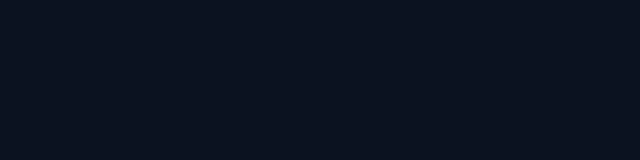
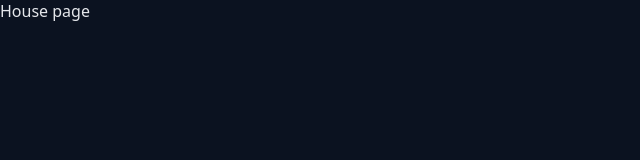
Before and after one commit to dbailey1564/roll-et, a React (Vite) app: page /roll-et/house in a window 1280 px wide. Before the commit this address had no page. Shown: the top 160 px of the page, without its empty margins (0-640 px from the left). Built offline with nearby package versions, Linux system fonts and the light colour scheme.

Commit message:
feat: add player and house routes

```diff
--- /dev/null
+++ b/src/House.tsx
@@ -0,0 +1 @@
+export default function House() { return <div>House page</div>; }
--- /dev/null
+++ b/src/Player.tsx
@@ -0,0 +1 @@
+export default function Player() { return <div>Player page</div>; }
--- a/src/main.tsx
+++ b/src/main.tsx
@@ -2,6 +2,8 @@ import React from 'react'
 import ReactDOM from 'react-dom/client'
 import { BrowserRouter, Routes, Route } from 'react-router-dom'
 import App from './App'
+import Player from './Player'
+import House from './House'
 import Stats from './Stats'
 import './styles.css'
 
@@ -10,6 +12,8 @@ ReactDOM.createRoot(document.getElementById('root')!).render(
     <BrowserRouter basename="/roll-et">
       <Routes>
         <Route path="/" element={<App />} />
+        <Route path="/player" element={<Player />} />
+        <Route path="/house" element={<House />} />
         <Route path="/stats" element={<Stats />} />
       </Routes>
     </BrowserRouter>
```
